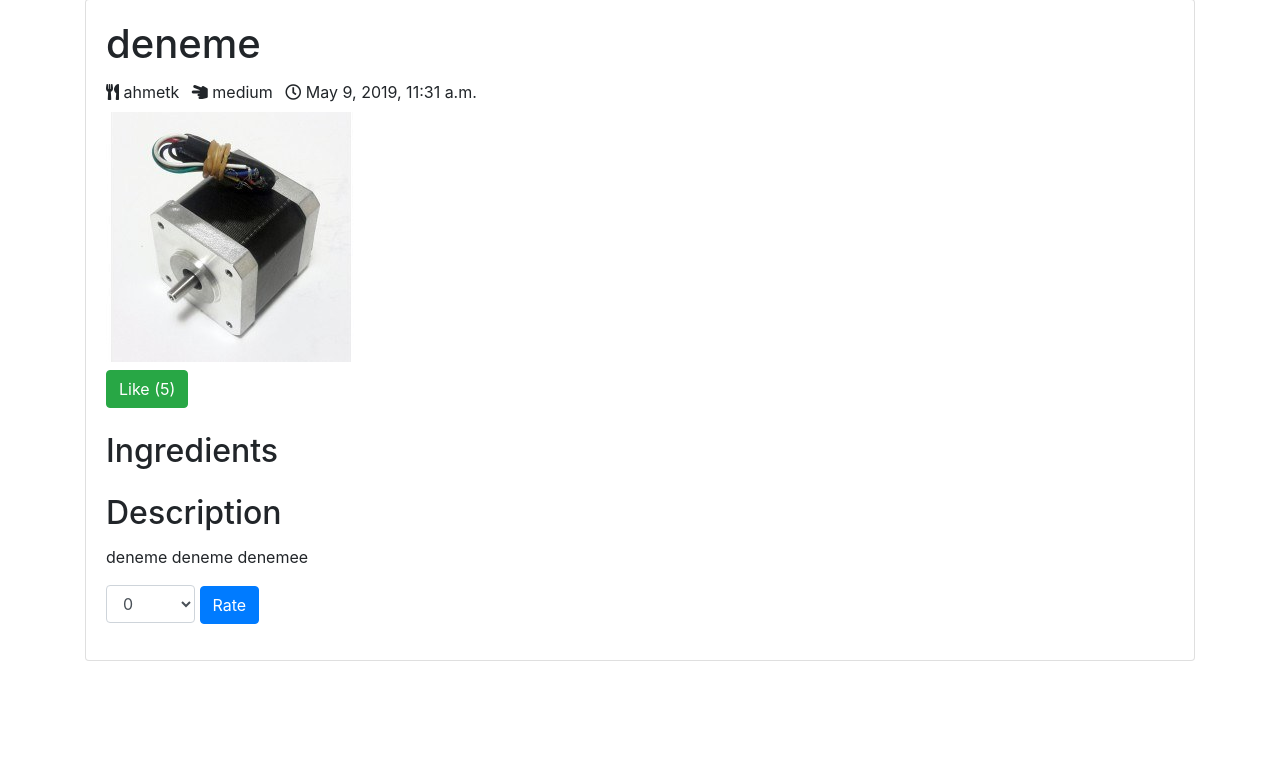
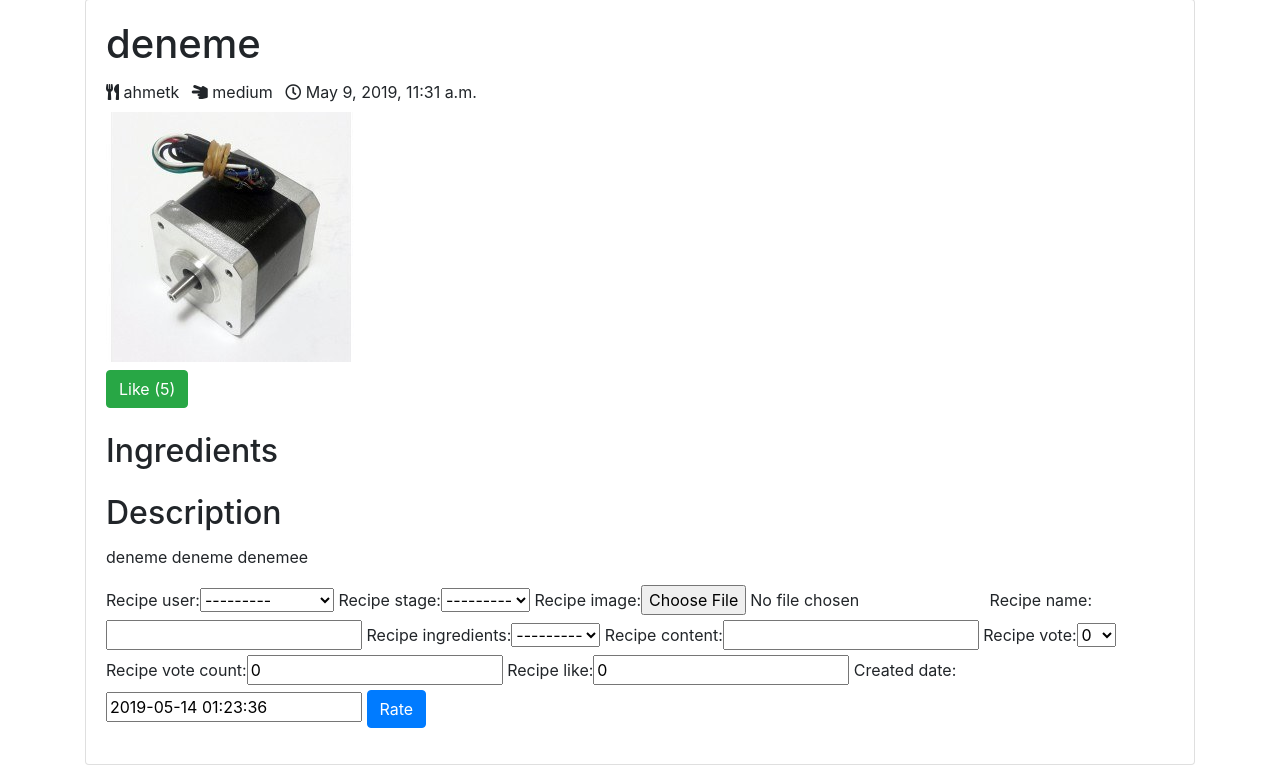
Before and after one commit to ahmetkorkmaz3/recipe-share-django, a Django app: a page that uses hipo/templates/detail.html in a window 1280 px wide. Shown: the part 67-832 px from the top of the page. Before the commit the page ends 728 px from the top, so only its background shows below. Run offline with Django 3.2, Linux system fonts and the light colour scheme; a user stored in the database is signed in; data comes from the database, SQL or seed files in the repository; both versions use the stored data as it was after the commit; some libraries are stand-ins or nearby versions.

Commit message:
detail html düzenlendi beğeni yapılıyor vote düzenlenecek

```diff
--- a/hipo/recipe/forms.py
+++ b/hipo/recipe/forms.py
@@ -2,6 +2,19 @@ from django import forms
 from multiselectfield import MultiSelectField
 from .models import Recipe
 
+VOTE_CHOICES = (
+    ('0', '0'),
+    ('1', '1'),
+    ('2', '2'),
+    ('3', '3'),
+    ('4', '4'),
+    ('5', '5'),
+    ('6', '6'),
+    ('7', '7'),
+    ('8', '8'),
+    ('9', '9'),
+    ('10', '10')
+)
 
 class RecipeSubmissionForm(forms.ModelForm):
     class Meta:
@@ -16,3 +29,8 @@ class RecipeSubmissionForm(forms.ModelForm):
         widgets = {
             'recipe_content': forms.Textarea(attrs={'cols':80, 'rows': 20})
         }
+
+class VoteSubmissionForm(forms.ModelForm):
+    class Meta:
+        model = Recipe
+        field = ['recipe_vote_count']
--- a/hipo/recipe/views.py
+++ b/hipo/recipe/views.py
@@ -1,6 +1,6 @@
 from django.shortcuts import render, redirect
 from recipe.models import *
-from .forms import RecipeSubmissionForm
+from .forms import RecipeSubmissionForm, VoteSubmissionForm
 from django.urls import reverse
 
 
@@ -31,4 +31,34 @@ def share(request):
 
 def recipe_detail(request, recipe_name):
     recipe = Recipe.objects.get(recipe_name=recipe_name)
-    return render(request, 'detail.html', {'recipe': recipe})
+    form = VoteSubmissionForm()
+    if request.method == 'POST':
+        recipe = Recipe.objects.get(recipe_name=recipe_name)
+        if 'Like' in request.POST:
+            recipe_like = recipe.recipe_like
+            recipe_like = int(recipe_like) + 1
+            recipe = Recipe.objects.filter(recipe_name=recipe_name).update(recipe_like=recipe_like)
+            recipe = Recipe.objects.get(recipe_name=recipe_name)
+            return render(request, 'detail.html', {
+                'recipe': recipe,
+                'form': form,
+            })
+        elif 'vote' in request.POST:
+            form = VoteSubmissionForm(request.POST) #forma veri gelmiyor
+            if form.is_valid():
+                recipe_vote = recipe.recipe_vote
+                recipe_vote_count = recipe.recipe_vote_count
+                recipe_vote = (int(recipe_vote) * int(recipe_vote_count) + form.cleaned_data['vote']) / (int(recipe_vote_count) + 1)
+                recipe_vote_count = int(recipe_vote_count) + 1
+                recipe = Recipe.objects.filter(recipe_name=recipe_name).update(recipe_vote=recipe_vote, recipe_vote_count=recipe_vote_count)
+                recipe = Recipe.objects.get(recipe_name=recipe_name)
+                return render(request, 'detail.html', {
+                    'recipe': recipe,
+                    'form': form,
+                })
+            else:
+                return redirect('index')
+    return render(request, 'detail.html', {
+        'recipe': recipe,
+        'form': form,
+    })
--- a/hipo/templates/detail.html
+++ b/hipo/templates/detail.html
@@ -16,7 +16,12 @@
       <span>{{ recipe.created_date }}</span>
       <br/>
       <img class="d-block my-2" src="/media/{{ recipe.recipe_image }}" alt="Image">
-      <button class="btn btn-success" type="submit" name="Like">Like ({{ recipe.recipe_like }})</button>
+      {% if user.is_authenticated %}
+      <form method="post">
+        {% csrf_token %}
+        <button class="btn btn-success" type="submit" name="Like">Like ({{ recipe.recipe_like }})</button>
+      </form>
+      {% endif %}
       <h2 class="card-title mt-4">Ingredients</h2>
       <ul class="my-4">
         {% for ingredient in recipe.recipe_ingredients %}
@@ -25,24 +30,13 @@
       </ul>
       <h2 class="card-title">Description</h2>
       <p>{{ recipe.recipe_content }}</p>
-
+      {% if user.is_authenticated %}
       <form method="POST">
-        <select class="form-control col-md-1 d-inline" name="vote">
-          <option value="0">0</option>
-          <option value="1">1</option>
-          <option value="2">2</option>
-          <option value="3">3</option>
-          <option value="4">4</option>
-          <option value="5">5</option>
-          <option value="6">6</option>
-          <option value="7">7</option>
-          <option value="8">8</option>
-          <option value="9">9</option>
-          <option value="10">10</option>
-        </select>
+        {% csrf_token %}
+        {{ form }}
         <button class="btn btn-primary" type="submit" name="vote">Rate</button>
       </form>
-
+      {% endif %}
     </div>
   </div>
 </div>
--- a/hipo/templates/index.html
+++ b/hipo/templates/index.html
@@ -9,7 +9,7 @@
     <div class="col-md-8">
       {% for recipe in recipes %}
         <div class="card recipe">
-          <h2>{{ recipe.recipe_name }}</h2>
+          <a href="{% url 'detail' recipe.recipe_name %}"><h2>{{ recipe.recipe_name }}</h2></a>
           <img src="media/{{ recipe.recipe_image }}">
           <p>{{ recipe.recipe_content }}<p>
             <span>{{ recipe.created_date }} - </span>
```
Also changed, not shown: hipo/db.sqlite3.
